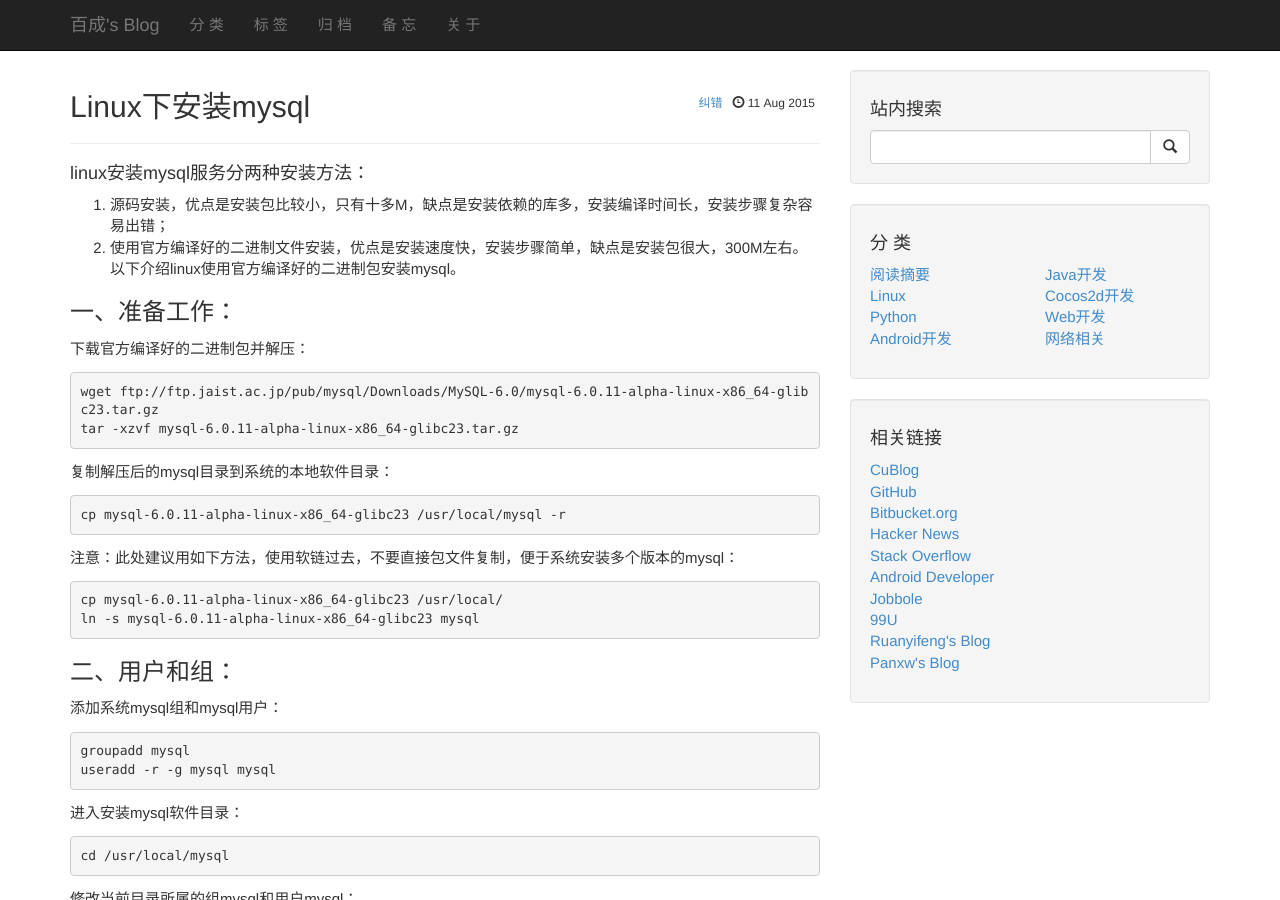
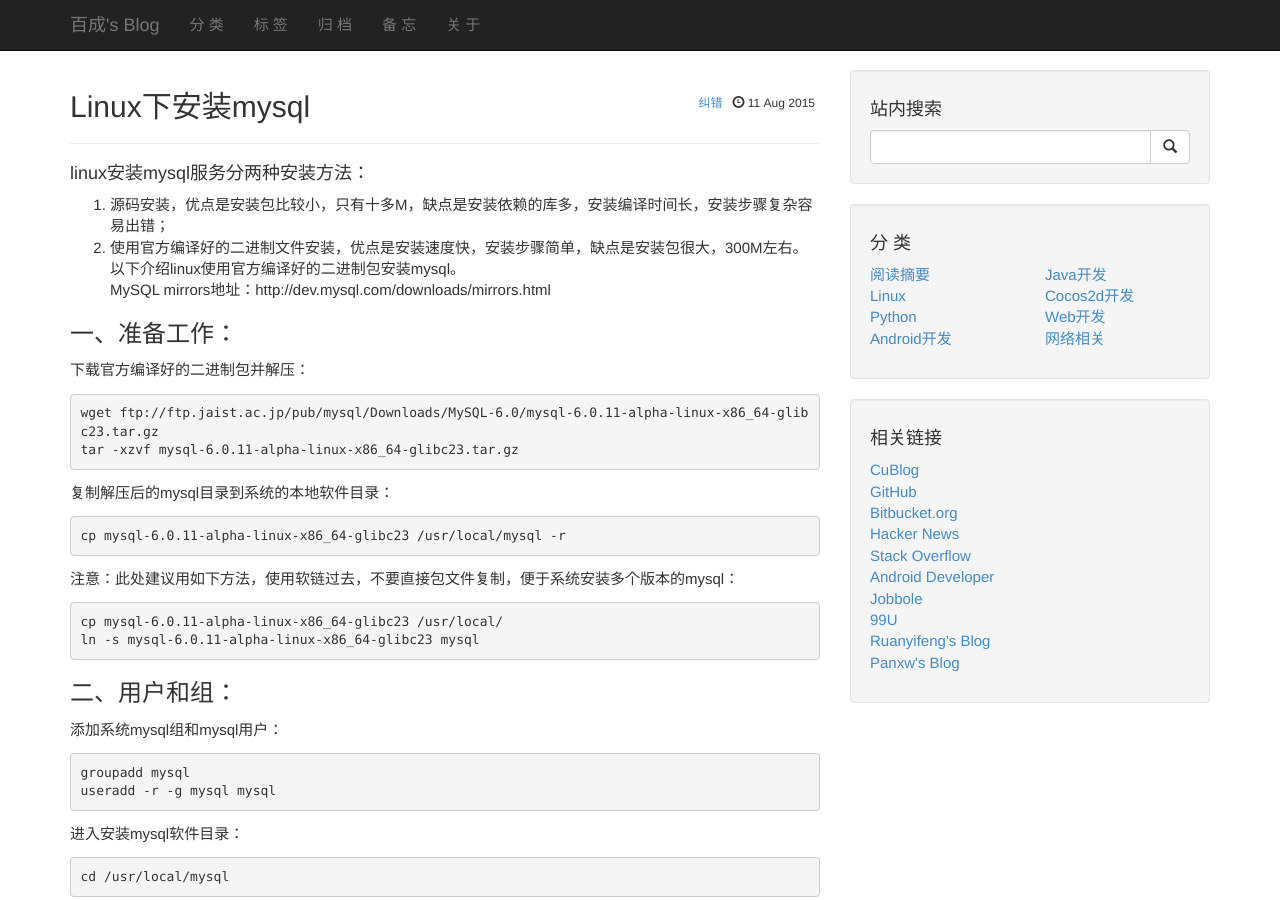
Before and after one commit to zbc0512/zbc0512.github.io, a Jekyll site: the page built from _posts/2015-08-11-linux-mysql-install.md, in a window 1280 px wide and 900 px high. Built offline with Jekyll 4.4.1, drawn with Linux system fonts in a browser that asks for light colours; Markdown is read by kramdown in place of the engine named in the settings; comment, search, counter and statistics services are not loaded.

Commit message:
Update 2015-08-11-linux-mysql-install.md

```diff
--- a/_posts/2015-08-11-linux-mysql-install.md
+++ b/_posts/2015-08-11-linux-mysql-install.md
@@ -8,6 +8,7 @@ tags: "Linux"
 ####linux安装mysql服务分两种安装方法：
 1. 源码安装，优点是安装包比较小，只有十多M，缺点是安装依赖的库多，安装编译时间长，安装步骤复杂容易出错；
 2. 使用官方编译好的二进制文件安装，优点是安装速度快，安装步骤简单，缺点是安装包很大，300M左右。以下介绍linux使用官方编译好的二进制包安装mysql。
+MySQL mirrors地址：http://dev.mysql.com/downloads/mirrors.html
 
 ###一、准备工作：
 下载官方编译好的二进制包并解压：
@@ -83,6 +84,6 @@ tags: "Linux"
     /usr/local/mysql/bin/mysqladmin -u root password '密码'
 
 ###六、参考链接：
-<http://jingyan.baidu.com/article/a378c9609eb652b3282830fd.html>
-<http://blog.csdn.net/wendi_0506/article/details/39478369>
-<http://blog.csdn.net/superchanon/article/details/8546254>
+http://jingyan.baidu.com/article/a378c9609eb652b3282830fd.html
+http://blog.csdn.net/wendi_0506/article/details/39478369
+http://blog.csdn.net/superchanon/article/details/8546254
```
